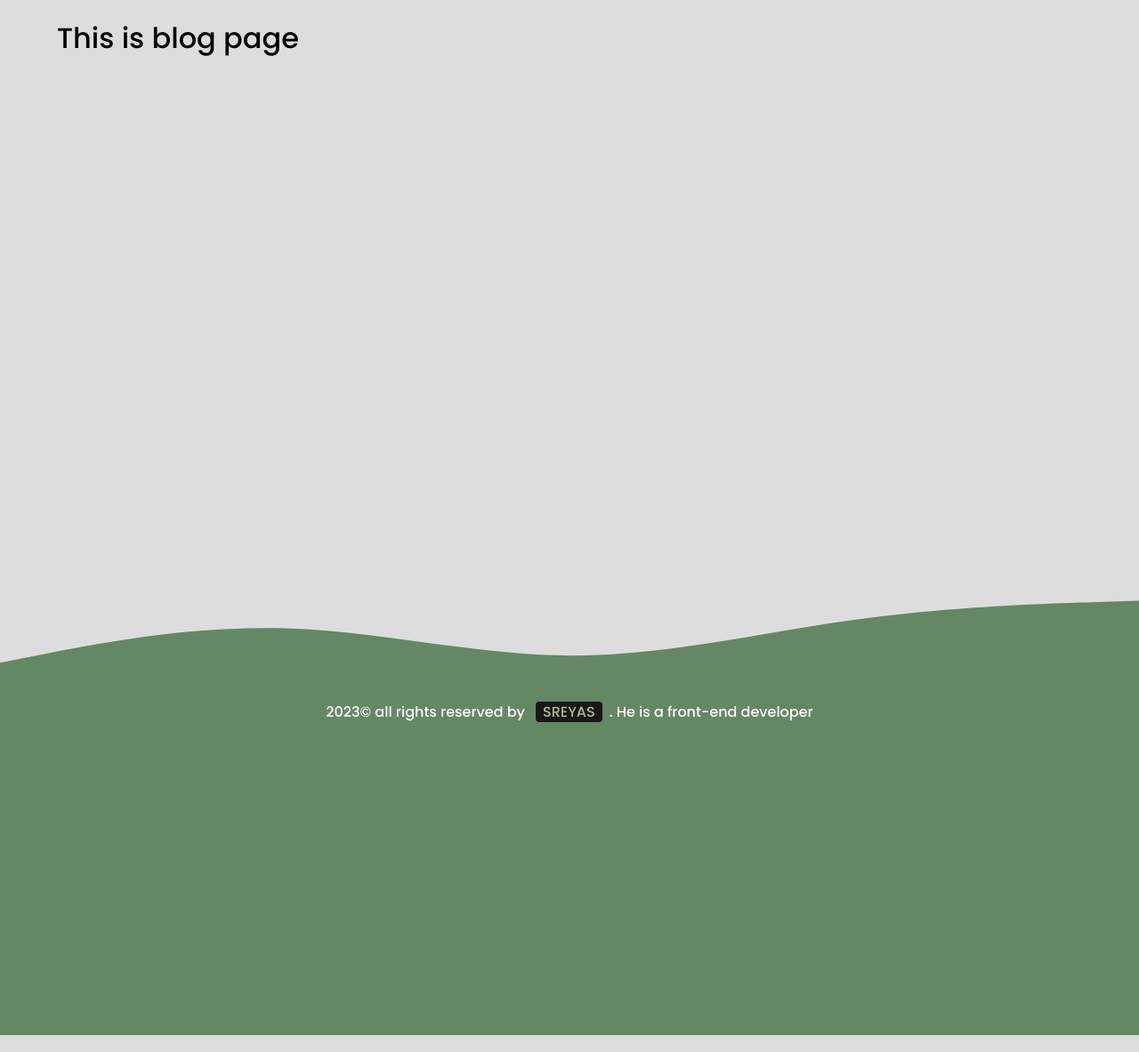
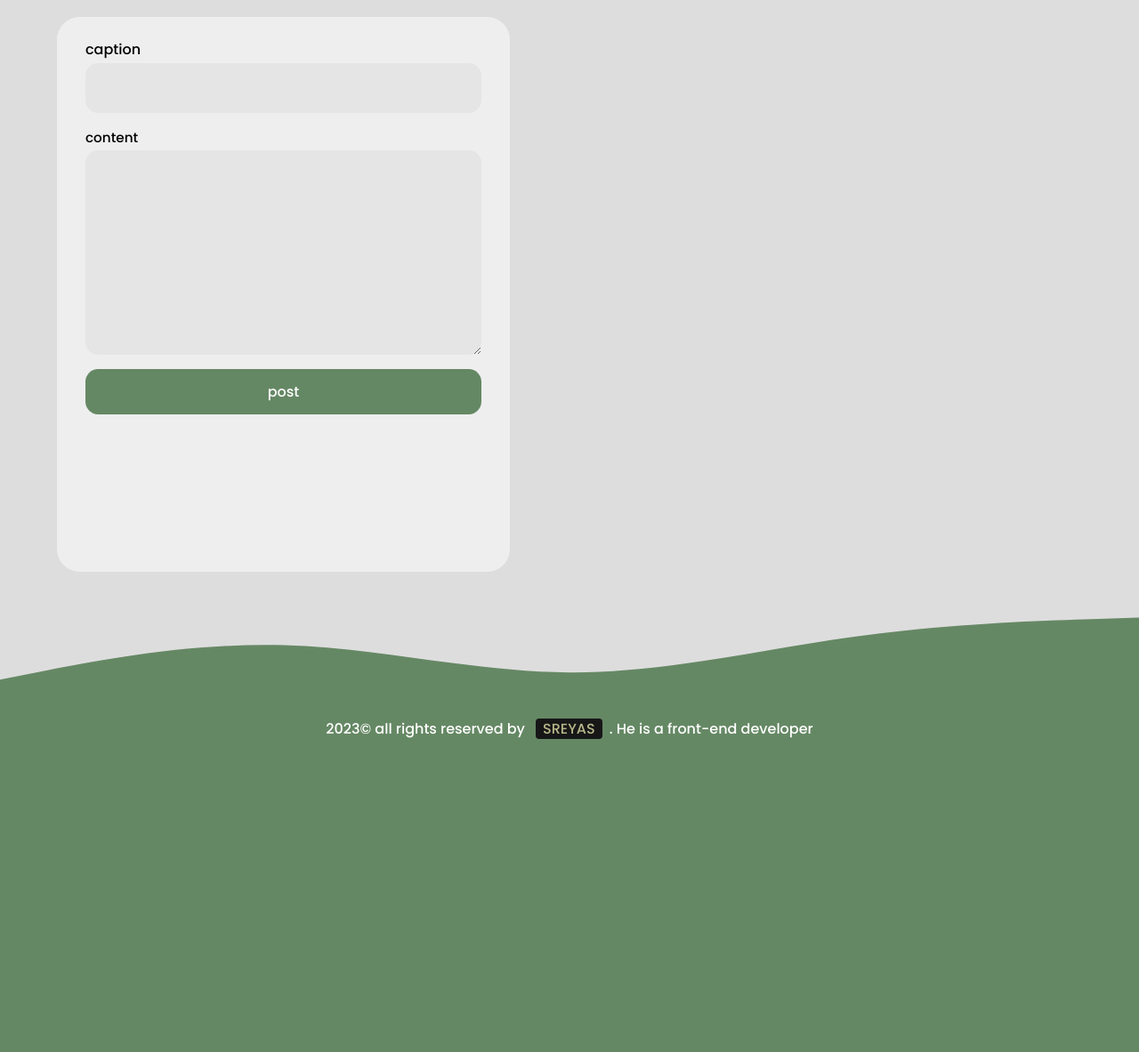
Before and after one commit to ImSreyas/TextWizard, a Flask app: page /post in a window 1280 px wide. Shown: the part 81-1264 px from the top of the page at 89% size. Run offline with Flask 3, Linux system fonts and the light colour scheme; data comes from the database, SQL or seed files in the repository; data that the repository does not hold is empty; some libraries are stand-ins or nearby versions.

Commit message:
post page is done except the comment section

```diff
--- a/public.py
+++ b/public.py
@@ -78,6 +78,23 @@ def sendMessage():
 @public.route('/post')
 def post():
     return render_template('post.html')
+
+@public.route('/addPost', methods = ['POST', 'GET'])
+def addPost():
+    if(session.get('user')) :
+        userId = session.get('user')
+        caption = request.form.get('caption')
+        content = request.form.get('content')
+
+        database.insert("INSERT INTO post SET user_id='%s', caption='%s', content='%s'" % (userId, caption, content))
+        return 'success'
+    else :
+        return 'not logged in'
+
+@public.route('/getPosts', methods = ['POST', 'GET'])
+def getPosts() : return database.select("SELECT post.*, user.username, user.name, user.profile_pic FROM post JOIN user ON post.user_id = user.user_id ORDER BY post.post_id DESC")
+
+
 
 @public.route('/profile')
 def profile():
--- a/static/css/blog.css
+++ b/static/css/blog.css
@@ -1 +1,123 @@
 @import url('main.css');
+.main-body{
+    display: grid;
+    grid-template-columns: 1fr 1.2fr;
+    grid-template-rows: 78vh;
+    gap: 2rem;
+    padding-inline: 5vw;
+    position: relative;
+}
+.post-input-container-main{
+    background-color: var(--bg-card-2);
+    width: 100%;
+    height: 100%;
+    border-radius: 1.6rem;
+    padding: 1.5rem 2rem;
+    overflow-y: scroll;
+}
+.post-input-container-main
+label{
+    display: block;
+    margin-block-end: .2rem;
+}
+.post-input-container-main
+.input{
+    display: block;
+    margin-block-end: 1rem;
+    width: 100%;
+    resize: vertical;
+    border-radius: .9rem;
+    font-size: 1rem;
+    background-color: var(--bg-input);
+}
+.post-btn{
+    width: 100%;
+    padding: .8rem;
+    background-color: var(--color);
+    color: var(--onColor);
+    border-radius: .9rem;
+}
+
+.post-input-container-main::-webkit-scrollbar,
+.post-output-container-main::-webkit-scrollbar{
+    display: none;
+}
+
+/* -list posts */
+.post-output-container-main{
+    overflow-y: scroll;
+}
+.post-container{
+    height: fit-content;
+    background-color: var(--bg-card-2);
+    padding: 1rem 2rem;
+    border-radius: 1.8rem;
+    margin-block-end: 1rem;
+}
+.user-row{
+    width: 100%;
+    height: fit-content;
+    display: flex;
+    align-items: center;
+}
+.user-image-container{
+    width: 3rem;
+    aspect-ratio: 1/1;
+    display: inline-block;
+    border-radius: 10rem;
+    overflow: hidden;
+}
+.user-image{
+    width: 100%;
+    height: 100%;
+    object-fit: cover;
+}
+.user-name-container{
+    display: inline-block;
+    padding: .2rem .8rem;
+    border-radius: .6rem;
+    background-color: var(--color);
+    color: var(--onColor);
+    font-size: .85rem;
+    margin-inline-start: .5rem;
+}
+.username-container{
+    display: inline-block;
+    padding: .2rem .8rem;
+    border-radius: .6rem;
+    border: 1px solid var(--color);
+    color: var(--text-color);
+    font-size: .85rem;
+    margin-inline-start: .2rem;
+}
+.post-caption-container{
+    font-weight: 600;
+    margin-block-start: .8rem;
+}
+.post-content-container{
+    font-weight: 500;
+    font-size: .95rem;
+}
+.tools-container{
+    display: flex;
+    justify-content: space-between;
+    align-items: end;
+    height: fit-content;
+    padding-block-start: 1rem;
+}
+.comment-icon-container{
+    width: 2.5rem;
+    height: 2.5rem;
+    background-color: var(--color);
+    border-radius: 10rem;
+    background-image: url('../images/comment.png');
+    background-size: 1.1rem;
+    background-position: center;
+    background-repeat: no-repeat;
+}
+.comment-icon-container:hover{
+    cursor: pointer;
+}
+.time-container{
+    font-size: .7rem;
+}
--- /dev/null
+++ b/static/js/post.js
@@ -0,0 +1,118 @@
+// -post
+$('.post-btn').click(() => {
+    const caption = $('.caption-input').val()
+    const content = $('.post-content-input').val()
+
+    $.ajax({
+        url: '/addPost',
+        type: "POST",
+        data: {
+            caption: caption,
+            content: content
+        },
+        success: (data) => {
+            if(data == 'success'){
+                popup("post added successfully", 'green', '3s')
+                $('.caption-input').val('')
+                $('.post-content-input').val('')
+                getPosts()
+            } else {
+                location.href = '/login'
+            }
+        }
+    })
+})
+function getPosts(){
+    $.ajax({
+        url: '/getPosts',
+        type: "POST",
+        success: (posts) => {
+            $('.post-output-container-main').html('')
+            posts.forEach(post => {
+                //-main container
+                const mainContainer = document.createElement('div')
+                mainContainer.className = 'post-container'
+                mainContainer.id = post.post_id
+
+                //?user details row
+                const userRow = document.createElement('div')
+                userRow.className = 'user-row'
+
+                //?user profile pic main container
+                const userImageContainer = document.createElement('div')
+                userImageContainer.className = 'user-image-container'
+
+                //?user profile pic container inside
+                const userImage = document.createElement('img')
+                userImage.className = 'user-image'
+                userImage.src = "/static/uploads/" + post.profile_pic
+
+                //-appending user image to the user image main container
+                userImageContainer.append(userImage)
+
+                //?container for displaying name of the user
+                const userName = document.createElement('div')
+                userName.className = 'user-name-container'
+                userName.innerHTML = post.name
+
+                //?container for displaying username of the user
+                const username = document.createElement('div')
+                username.className = 'username-container'
+                username.innerHTML = post.username
+
+                //-appending user profile pic, user name and username to the user row container
+                userRow.append(userImageContainer, userName, username)
+
+                //-caption container
+                const caption = document.createElement('div')
+                caption.className = 'post-caption-container'
+                caption.innerText = post.caption
+
+                //-content container
+                const content = document.createElement('div')
+                content.className = 'post-content-container'
+                content.innerText = post.content
+
+                //-tool container
+                const tools = document.createElement('div')
+                tools.className = 'tools-container'
+
+                //? comment container
+                const commentIcon = document.createElement('div')
+                commentIcon.className = 'comment-icon-container'
+                commentIcon.id = post.post_id
+
+                //? time container
+                const date = new Date(post.time)
+                const dayOfWeek = date.toLocaleString('en-us', {weekday: 'short'}); // get the abbreviated day of the week
+                const dayOfMonth = date.getDate();
+                const month = date.toLocaleString('en-us', {month: 'short'}); // get the abbreviated month
+                const year = date.getFullYear();
+                const hours = date.getHours();
+                const minutes = date.getMinutes();
+                const ampm = hours >= 12 ? 'PM' : 'AM';
+                const formattedHours = hours % 12 || 12;
+                const formattedMinutes = minutes < 10 ? '0' + minutes : minutes;
+
+                const formattedDate = `${dayOfWeek}, ${dayOfMonth} ${month} ${year}`;
+                const formattedTime = `${formattedHours}:${formattedMinutes} ${ampm}`;
+                const formattedDateTime = `${formattedDate} ${formattedTime}`;
+
+                const time = document.createElement('div')
+                time.className = 'time-container'
+                time.innerText = formattedDateTime
+
+                //-appending comment and time container to the tools container
+                tools.append(commentIcon, time)
+
+                //-appending all containers to the main container
+                mainContainer.append(userRow)
+                mainContainer.append(caption)
+                mainContainer.append(content)
+                mainContainer.append(tools)
+                $('.post-output-container-main').append(mainContainer)
+            })
+        }
+    })
+}
+getPosts()
--- a/templates/post.html
+++ b/templates/post.html
@@ -1,5 +1,19 @@
 {% extends 'components/layout.html' %} {% block links %}
 <link rel="stylesheet" href="../static/css/blog.css" />
+<script src='../static/js/post.js' defer></script>
 {% endblock links %} {% block body %}
-<h1>This is blog page</h1>
+<div class='post-input-container-main'>
+    <div class='caption-container'>
+        <label>caption</label>
+        <input type='text' class='caption-input input' name='caption' />
+    </div>
+    <div class='post-content-container'>
+        <label>content</label>
+        <textarea rows='8' class='post-content-input input' name='post-content'></textarea>
+    </div>
+    <button class='post-btn'>post</button>
+</div>
+<div class='post-output-container-main'>
+
+</div>
 {% endblock body %}
```
Also changed, not shown: static/images/comment.png (added), static/uploads/83169f94-5c3d-478f-9a60-938b40ae241d.png (added).
